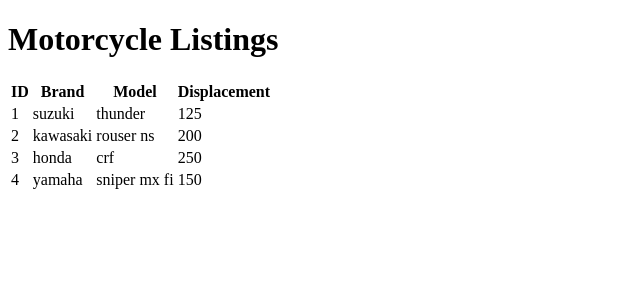
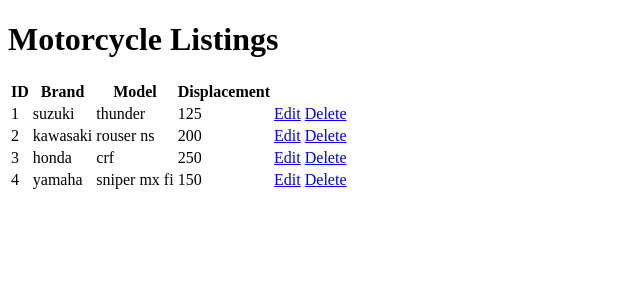
Before and after one commit to CIglesiasOLC/PHP_CodeIgniter, a CodeIgniter app: page /database/index.php/motorcycles/index in a window 1280 px wide. Shown: the top 300 px of the page, without its empty margins (0-640 px from the left). Run offline with CodeIgniter, Linux system fonts and the light colour scheme; data comes from the database, SQL or seed files in the repository.

Commit message:
Modify listing to add edit and delete link

```diff
--- a/application/views/pages/motorcycles.php
+++ b/application/views/pages/motorcycles.php
@@ -21,6 +21,10 @@
                 <td><?php echo $motorcycle["mc_brand"]; ?></td>
                 <td><?php echo $motorcycle["mc_model"]; ?></td>
                 <td><?php echo $motorcycle["mc_displacement"]; ?></td>
+                <td>
+                    <a href="<?php echo ('/codeigniter/motorcycles/edit/'. $motorcycle['mc_id']); ?>">Edit</a>
+                    <a href="<?php echo ('/codeigniter/motorcycles/delete/'. $motorcycle['mc_id']); ?>">Delete</a>
+                </td>
             </tr>
             <?php endforeach; ?>
         </tbody>
```
